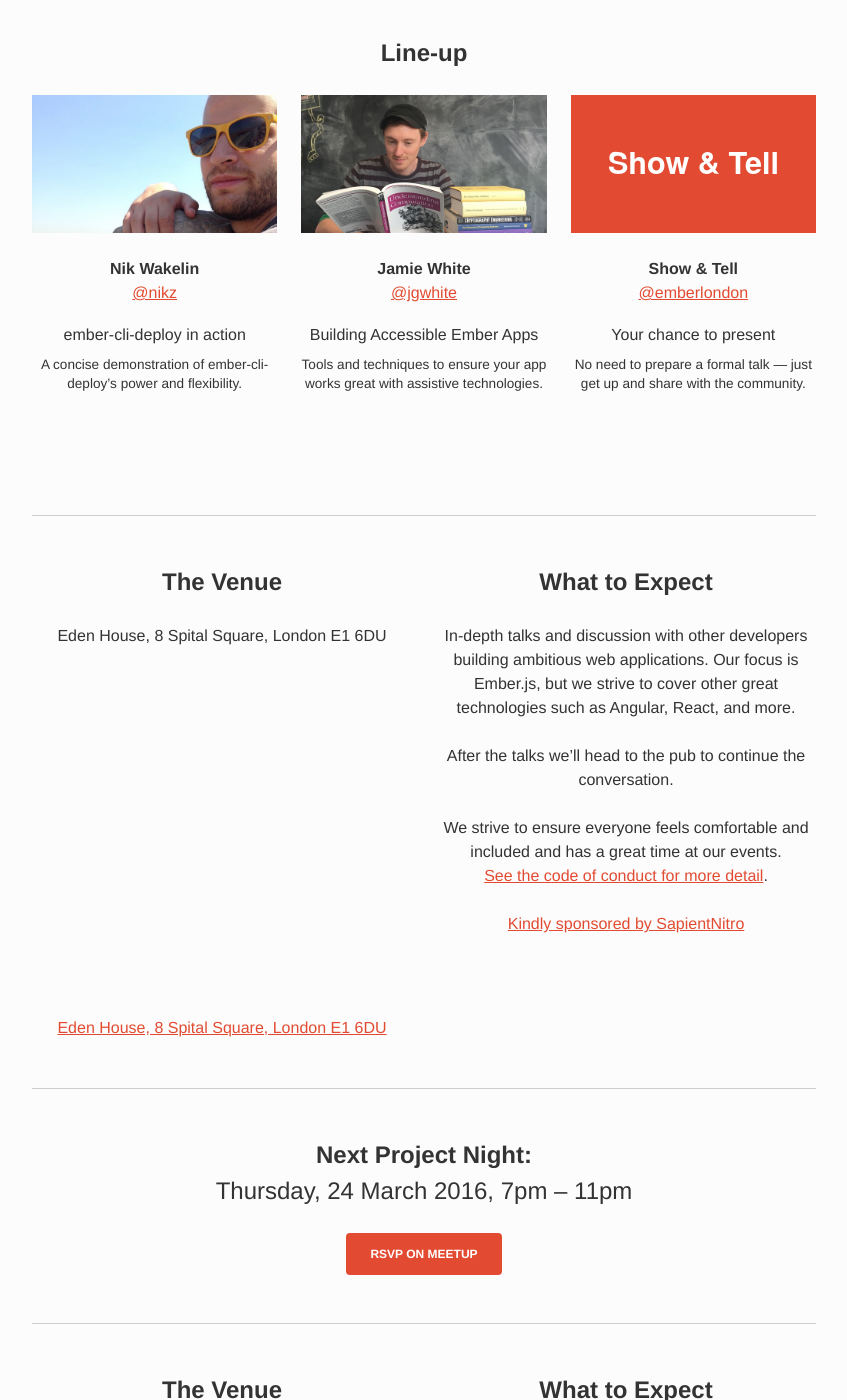
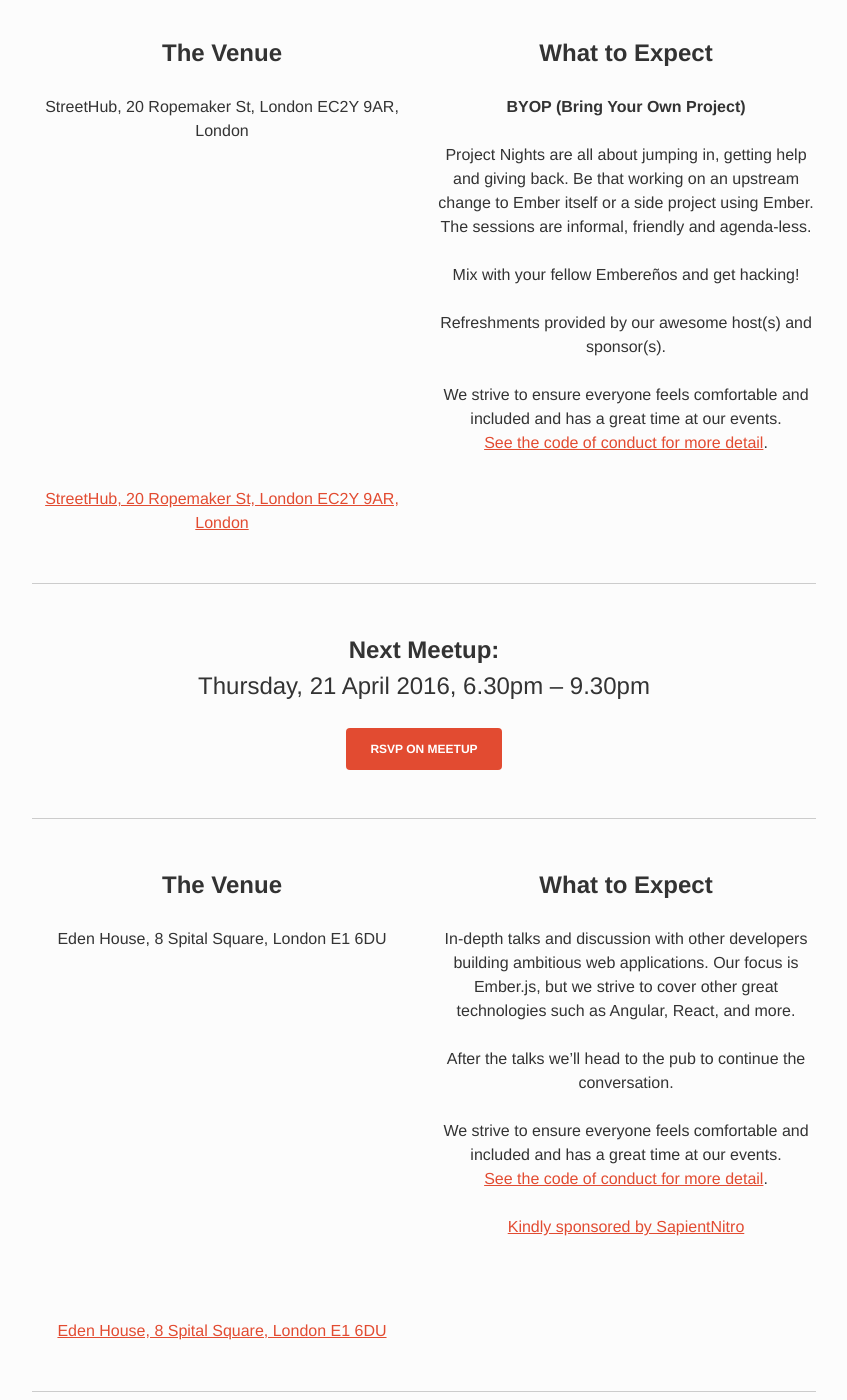
Before and after one commit to emberlondon/emberlondon.github.io, a Jekyll site: the page built from index.html, in a window 1280 px wide and 1400 px high, scrolled down 954 px. Shown: the whole window, without its empty margins (216-1063 px from the left). Built offline with Jekyll 4.4.1, drawn with Linux system fonts in a browser that asks for light colours; nearby versions of some CDN libraries; some of the changed text lies outside the part shown.

Commit message:
April 2016

```diff
--- a/_data/events.yml
+++ b/_data/events.yml
@@ -1,26 +1,3 @@
-- type: meetup
-  date: Thursday, 17 March 2016
-  time: 6.30pm – 9.30pm
-  datetime_aria: Thursday, seventeenth of March, two-thousand and sixteen, six thirty pm to nine thirty pm.
-  location: Eden House, 8 Spital Square, London E1 6DU
-  location_for_google: 201 Borough High Street, Borough, London
-  url: http://www.meetup.com/London-Emberjs-User-Group/events/227825632/
-  talks:
-  - speaker_name: Nik Wakelin
-    speaker_twitter: nikz
-    image: images/speakers/nikz-2.jpg
-    title: ember-cli-deploy in action
-    abstract: A concise demonstration of ember-cli-deploy’s power and flexibility.
-  - speaker_name: Jamie White
-    speaker_twitter: jgwhite
-    image: images/speakers/jgwhite-6.jpg
-    title: Building Accessible Ember Apps
-    abstract: Tools and techniques to ensure your app works great with assistive technologies.
-  - speaker_name: Show & Tell
-    speaker_twitter: emberlondon
-    image: images/speakers/show-and-tell.svg
-    title: Your chance to present
-    abstract: No need to prepare a formal talk — just get up and share with the community.
 - type: project-night
   date: Thursday, 24 March 2016
   time: 7pm – 11pm
@@ -28,3 +5,26 @@
   location: StreetHub, 20 Ropemaker St, London EC2Y 9AR, London
   location_for_google: 20 Ropemaker St, London EC2Y 9AR, London
   url: http://www.meetup.com/London-Emberjs-User-Group/events/228104885/
+- type: meetup
+  date: Thursday, 21 April 2016
+  time: 6.30pm – 9.30pm
+  datetime_aria: Thursday, twenty-first of April, two-thousand and sixteen, six thirty pm to nine thirty pm.
+  location: Eden House, 8 Spital Square, London E1 6DU
+  location_for_google: Eden House, 8 Spital Square, London E1 6DU
+  url: http://www.meetup.com/London-Emberjs-User-Group/events/227825635/
+  # talks:
+  # - speaker_name:
+  #   speaker_twitter:
+  #   image: images/speakers/
+  #   title:
+  #   abstract:
+  # - speaker_name:
+  #   speaker_twitter:
+  #   image: images/speakers/
+  #   title:
+  #   abstract:
+  # - speaker_name:
+  #   speaker_twitter:
+  #   image: images/speakers/
+  #   title:
+  #   abstract:
--- a/_data/previous-events.yml
+++ b/_data/previous-events.yml
@@ -1,3 +1,17 @@
+- date: 17 March 2016
+  talks:
+  - speaker_name: Nik Wakelin
+    speaker_twitter: nikz
+    image: images/speakers/nikz-2.jpg
+    info: ember-cli-deploy in action
+  - speaker_name: Jamie White
+    speaker_twitter: jgwhite
+    image: images/speakers/jgwhite-6.jpg
+    info: Building Accessible Ember Apps
+  - speaker_name: Show & Tell
+    speaker_twitter: emberlondon
+    image: images/speakers/show-and-tell.svg
+    info: Your chance to present
 - date: 11 February 2016
   talks:
   - speaker_name: Will Raxworthy
```
